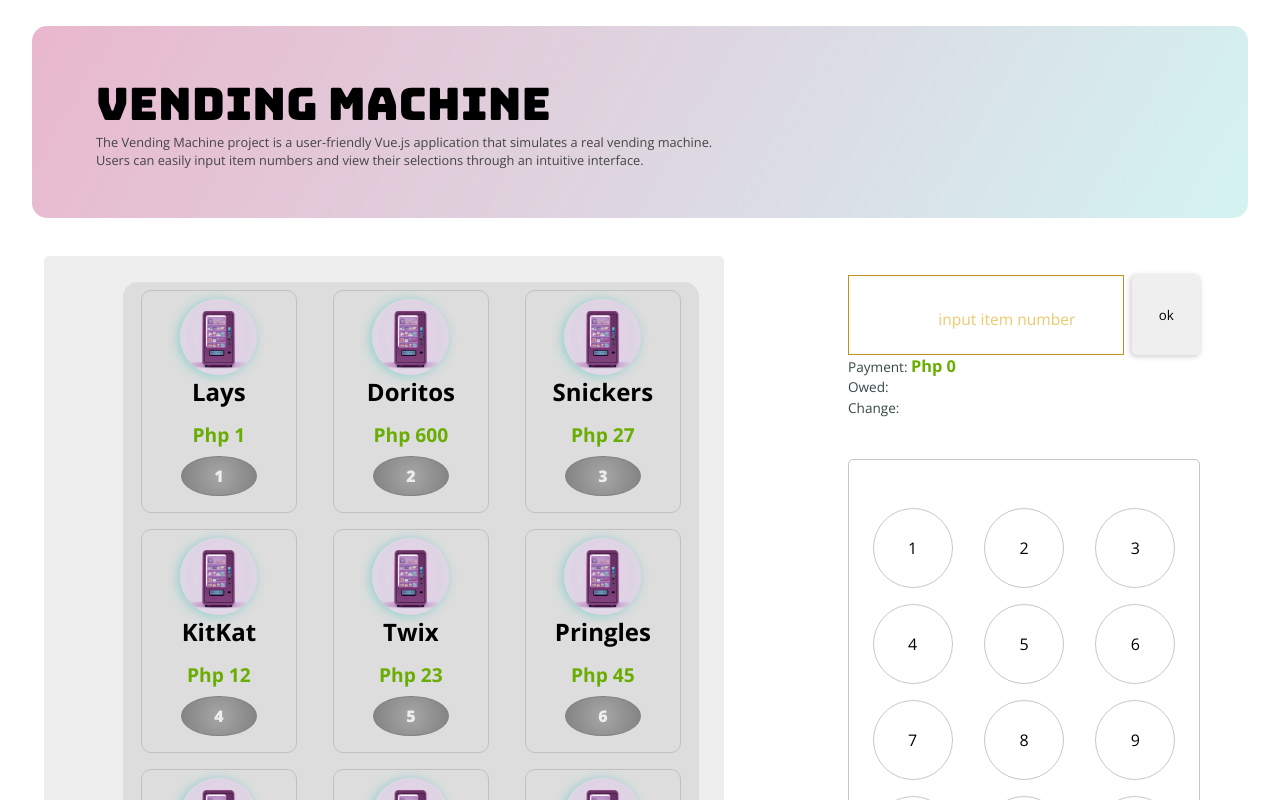
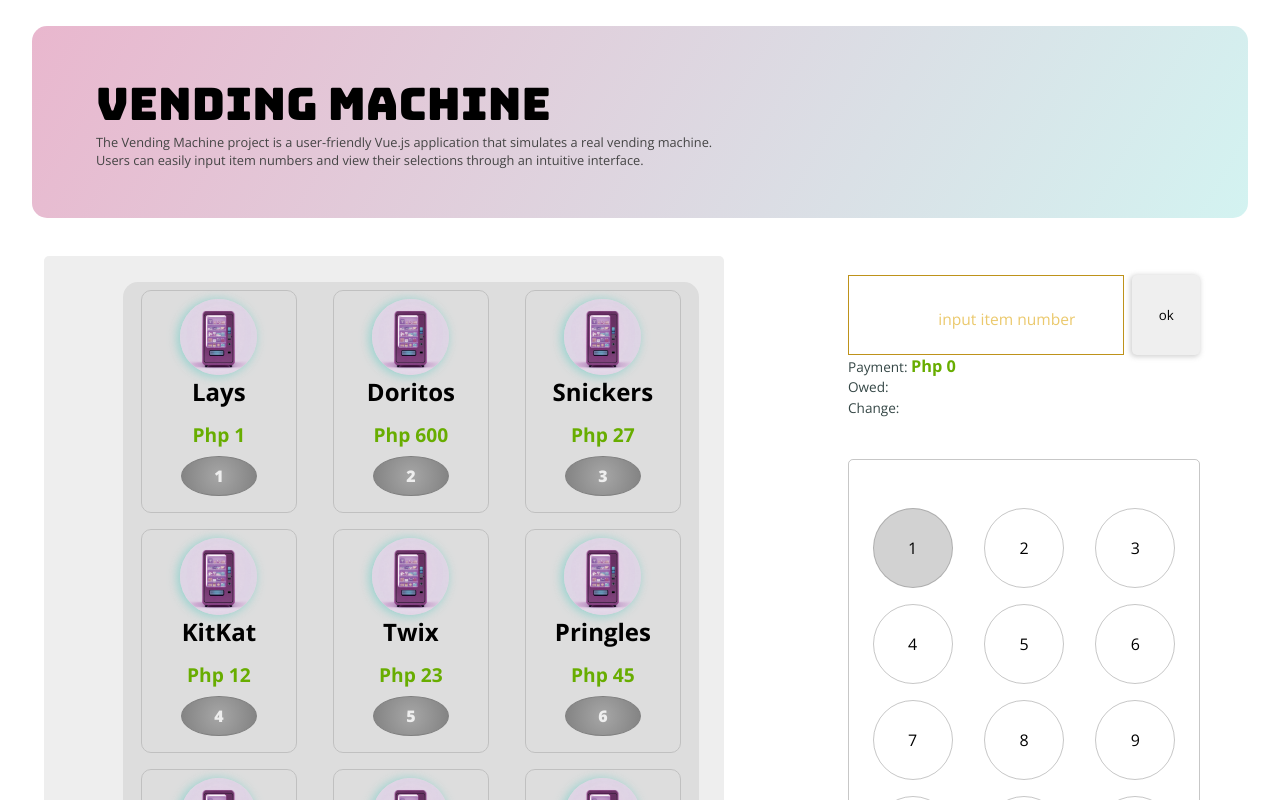
Before and after one commit to albertjon-0915/vending-machine-vue, a Vue app: page / in a window 1280 px wide. In both pictures the pointer is over the element 912 px from the left and 547 px from the top of the page. Shown: the top 800 px of the page. Built offline with nearby package versions, Linux system fonts and the light colour scheme.

Commit message:
added hovers

```diff
--- a/src/components/keyboard.vue
+++ b/src/components/keyboard.vue
@@ -296,6 +296,11 @@
       border-radius: 50%;
       border: 1px solid $border-color;
       cursor: pointer;
+      transition: all 0.2s ease-in-out;
+
+      &:hover {
+        background: lighten($border-color, 10%);
+      }
     }
   }
 }
@@ -316,6 +321,12 @@
     padding: 1em;
     cursor: pointer;
 
+    transition: all 0.2s ease-in-out;
+
+    &:hover {
+      background: lighten($border-color, 10%);
+    }
+
     div {
       display: flex;
       justify-content: space-between;
@@ -323,6 +334,11 @@
       .billCount {
         font-weight: 900;
         display: flex;
+        transition: all 0.2s ease-in-out;
+
+        &:hover {
+          background: lighten($reddish-color, 10%);
+        }
 
         span {
           padding: 0 0.5em;
```
